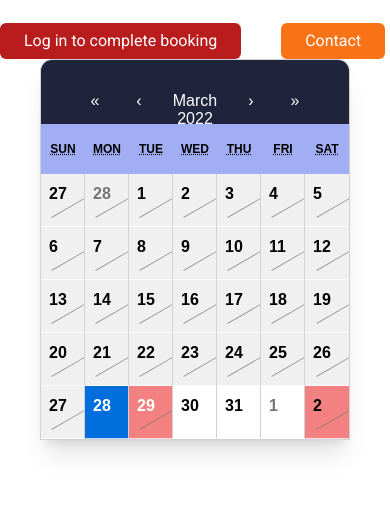
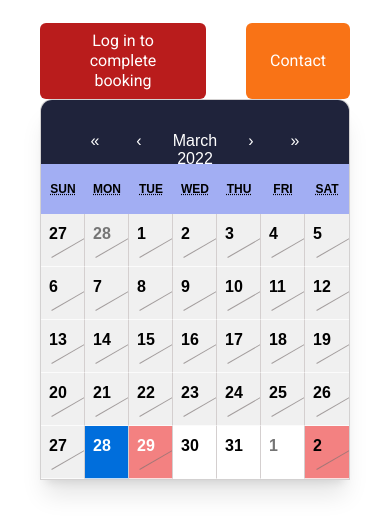
Before and after one commit to Leog004/MERN_photography, a React (Create React App) app in the folder client/: page /booking in a window 390 px wide. Shown: the part 1422-1952 px from the top of the page. Built offline with nearby package versions, Linux system fonts and the light colour scheme; no server answers.

Commit message:
mobile design

```diff
--- a/client/src/Pages/Booking.jsx
+++ b/client/src/Pages/Booking.jsx
@@ -47,7 +47,7 @@ export default function Booking() {
           'https://images.unsplash.com/photo-1532712938310-34cb3982ef74?ixlib=rb-1.2.1&ixid=MnwxMjA3fDB8MHxwaG90by1wYWdlfHx8fGVufDB8fHx8&auto=format&fit=crop&w=2070&q=80'
         }
       />
-      <section className="w-full h-full max-w-7xl mx-auto py-24">
+      <section className="w-full h-full max-w-7xl mx-auto py-24 px-10">
         <div className="flex flex-col w-full justify-center items-center mb-20 gap-y-1">
           <h2 className="font-semibold text-xl">Booking</h2>
           <h1 className="font-semibold text-3xl mb-5">Let's work together</h1>
@@ -158,7 +158,7 @@ export default function Booking() {
               </div>
             </form>
           </div>
-          <div className="flex h-full items-center justify-center align-center w-full sm:w-1/2 px-10">
+          <div className="flex h-full items-center justify-center align-center px-0 w-full sm:w-1/2 sm:px-10">
             <Calendar
               className="shadow-xl h-full"
               tileClassName={tileClassName}
```
Also changed, not shown: 11 other files (tests, documents, lock files or other folders).
